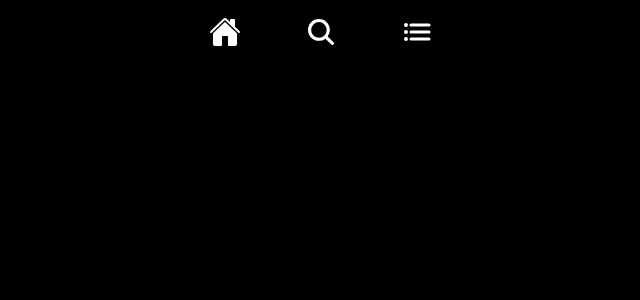
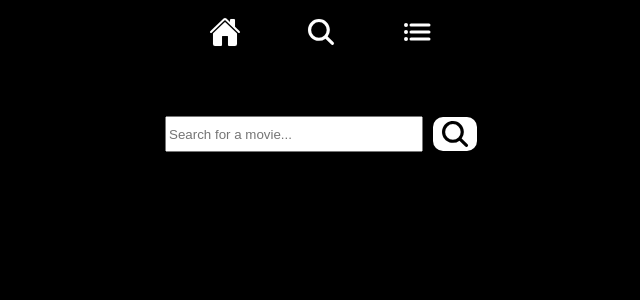
Before and after one commit to yixuan173/movie-website, a React (Vite) app: page /movie-website/search in a window 1280 px wide. Shown: the top 300 px of the page, without its empty margins (319-959 px from the left). Built offline with nearby package versions, Linux system fonts and the light colour scheme.

Commit message:
feat: 新增搜尋結果頁&初始搜尋功能

```diff
--- a/src/pages/Search/index.jsx
+++ b/src/pages/Search/index.jsx
@@ -1,10 +1,45 @@
+import { useRef, useState } from "react"
 
+import fetchMovieSearchResults from "../../streams/fetchMovieSearchResults.stream"
+import MovieListBlock from "../../components/MovieListBlock"
+import { Wapper, SearchBarWapper, SearchInput, SearchButton, SeatchResultWapper, SearchInfoBlock, SearchInfo } from "./style"
 
 const Search = () => {
+  const [ searchKeyword, setSearchKeyword ] = useState("");
+  const [ movieSearchResults, setMovieSearchResults ] = useState([]);
+  const [ totalResultCount, setTotalResultCount ] = useState(0);
+  const timerRef = useRef(null);
+
+  const onChangeKeyword = (e) => {
+    if (timerRef.current) {
+      clearTimeout(timerRef.current);
+    }
+
+    timerRef.current = setTimeout(() => {
+      setSearchKeyword(e.target.value);
+    }, 300);
+  }
+
+  const handleClickSearch = async () => {
+    const searchResults = await fetchMovieSearchResults(searchKeyword, "1")
+    setMovieSearchResults(searchResults.results);
+    setTotalResultCount(searchResults.total_results);
+  }
   return (
-    <div>
-      Search
-    </div>
+    <Wapper>
+      <SearchBarWapper>
+        <SearchInput type="text" placeholder="Search for a movie..." onChange={(e) => onChangeKeyword(e)}></SearchInput>
+        <SearchButton onClick={handleClickSearch}><ion-icon name="search" size="large"></ion-icon></SearchButton>
+      </SearchBarWapper>
+      {totalResultCount > 0 ? (
+        <SeatchResultWapper>
+          <SearchInfoBlock>
+            <SearchInfo>搜尋結果：{totalResultCount} 筆</SearchInfo>
+          </SearchInfoBlock>
+          <MovieListBlock movieList={movieSearchResults} />
+        </SeatchResultWapper>
+      ) : null}
+    </Wapper>
   );
 }
 
--- /dev/null
+++ b/src/pages/Search/style.jsx
@@ -0,0 +1,48 @@
+import styled from 'styled-components';
+
+export const Wapper = styled.div`
+    width: 100%;
+    display: flex;
+    flex-direction: column;
+    align-items: center;
+    gap: 4em;
+    margin: 3rem auto;
+`;
+
+export const SearchBarWapper = styled.div`
+    width: 100%;
+    display: flex;
+    align-items: center;
+    justify-content: center;
+    gap: 10px;
+`;
+
+export const SearchInput = styled.input`
+    width: 250px;
+    height: 30px;
+`;
+
+export const SearchButton = styled.button`
+    display: flex;
+    align-items: center;
+    border-radius: 10px;
+    border: none;
+    background-color: #fff;
+`;
+
+export const SeatchResultWapper = styled.div`
+
+`;
+
+export const SearchInfoBlock = styled.div`
+    margin-bottom: 10px;
+`;
+
+export const SearchInfo = styled.span`
+    color: #fff;
+    font-size: 20px;
+
+     @media (max-width: 560px) {
+        font-size: 16px;
+    }
+`;
--- /dev/null
+++ b/src/streams/fetchMovieSearchResults.stream.js
@@ -0,0 +1,32 @@
+
+
+
+const fetchMovieSearchResults = async (keyword, page) => {
+  try {
+      const apiUrl = `https://api.themoviedb.org/3/search/movie?query=${keyword}&include_adult=false&language=en-US&page=${page}`;
+      const options = {
+          method: 'GET',
+          headers: {
+            accept: 'application/json',
+            Authorization: `${process.env.API_TOKEN}`,
+          }
+      };
+
+      const response = await fetch(apiUrl, options);
+      if (response.status >= 400) {
+          throw new Error(`fetchMovieDetail Error: API Failed.`);
+      }
+
+      const data = await response.json();
+      if (!data) {
+        throw new Error(`fetchMovieDetail Error: No Data.`);
+      }
+
+      return data;
+  } catch (error) {
+      return Promise.reject(error)
+  }
+}
+
+
+export default fetchMovieSearchResults;
```
